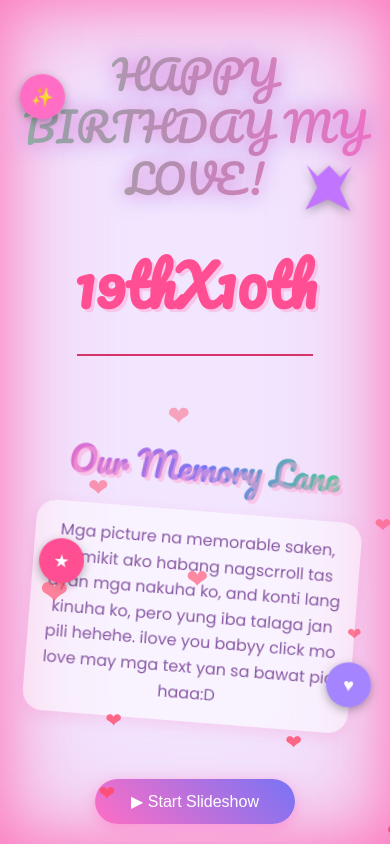
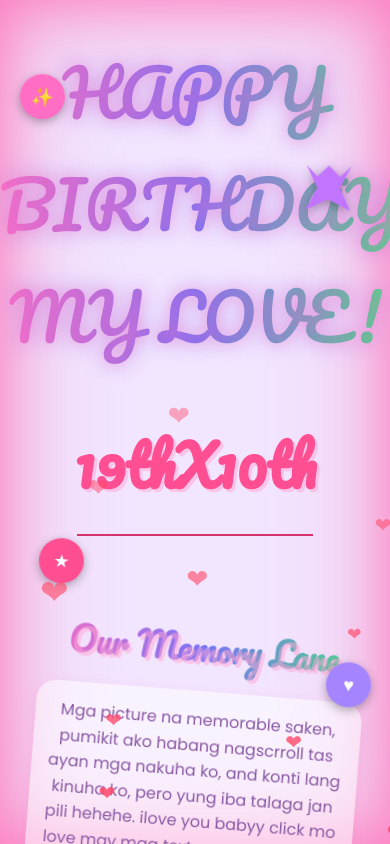
Before and after one commit to louieramilo0101/birthday-surprise, a plain HTML site: page index.html in a window 390 px wide. Both pictures are taken after a click on the button "Open". Drawn offline with nearby package versions, Linux system fonts and the light colour scheme.

Commit message:
Add files via upload

```diff
--- a/index.html
+++ b/index.html
@@ -331,48 +331,30 @@
                  0 0 40px rgba(120, 115, 245, 0.7);
   }
 }
-
-
-/* --- New Main Title Style (with moving glow) --- */
+/* --- New Main Title Style (REMOVED LAGGY ANIMATIONS) --- */
 .happy {
   font-family: "Pacifico", cursive;
   font-size: 4rem;
   font-weight: normal;
   text-align: center;
 
-  /* The gradient text - I added the pink at the end to make the loop seamless */
-  background: linear-gradient(90deg, #ff6ec4, #7873f5, #4ade80, #ff6ec4);
+  /* The gradient text - now static and fast */
+  background: linear-gradient(90deg, #ff6ec4, #7873f5, #4ade80);
   -webkit-background-clip: text;
   -webkit-text-fill-color: transparent;
 
-  /* Make the background 4x wider to animate it */
-  background-size: 400% 400%;
-
-  /* We're combining TWO animations! */
-  animation:
-    animated-gradient-text 4s ease infinite,  /* This makes the light "go through" */
-    text-glow-pulse 2s ease-in-out infinite; /* This makes the "outline glow" */
+  /* A simple, non-animated glow that is fast */
+  text-shadow: 0 0 15px rgba(255, 110, 196, 0.5),
+               0 0 25px rgba(120, 115, 245, 0.4);
 
   margin: 30px 0 20px 0;
   position: relative;
-  /* The display: inline-block and z-index: 1 lines are now gone */
+
+  /* Removed the display:inline-block and z-index to fix centering */
 }
 
-/* Make it look good on mobile, too */
-@media (max-width: 768px) {
-  .happy {
-    font-size: 3rem;
-  }
-}
 
-@media (max-width: 480px) {
-  .happy {
-    font-size: 2.5rem;
-    line-height: 1.3;
-  }
-}
-/* --- Add this new animation --- */
-
+/* --- New Main Title Style (with moving glow) --- */
   </style>
 
 </head>
@@ -708,5 +690,4 @@
 
   <script src="script.js"></script>
 </body>
-
 </html>
```
